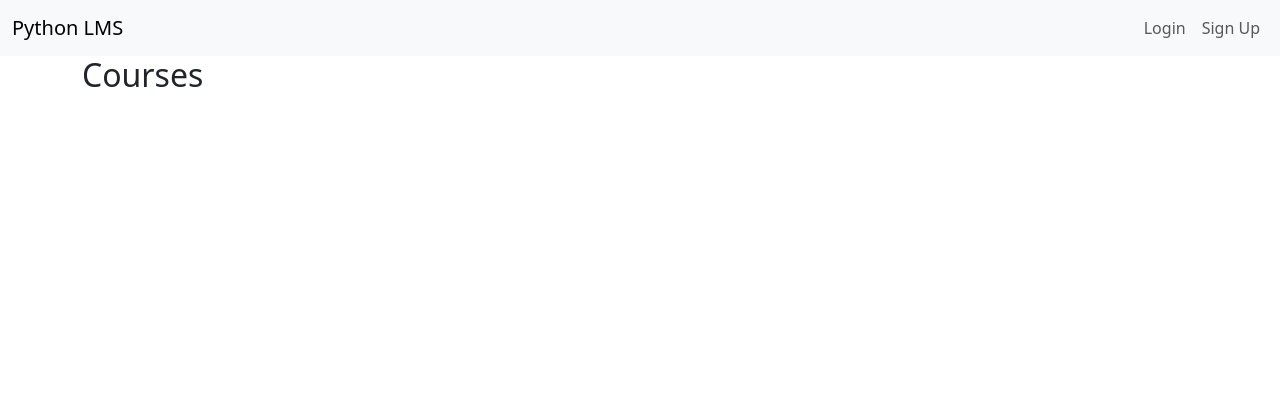
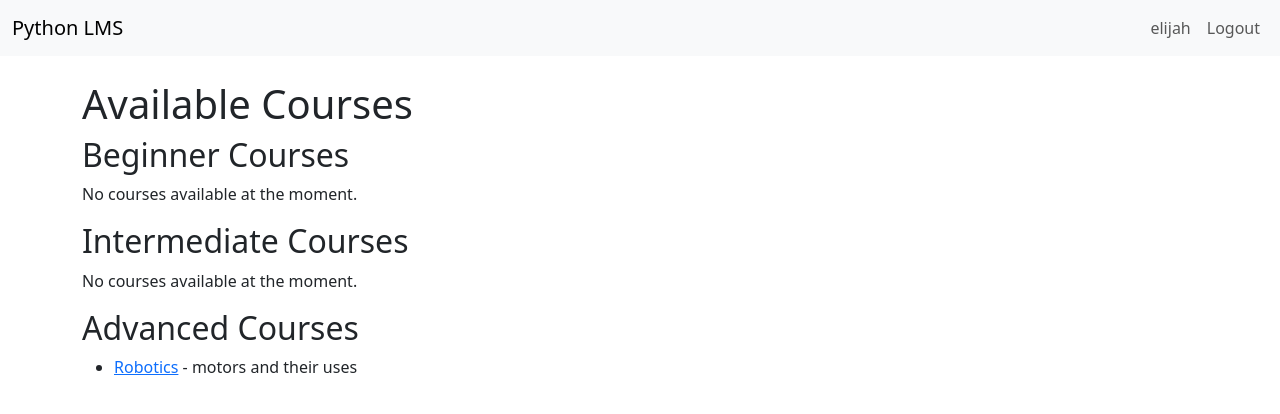
Before and after one commit to eliki-hue/Python-LMS, a Django app: page / in a window 1280 px wide. Shown: the top 414 px of the page. Run offline with Django 4.2, Linux system fonts and the light colour scheme; a user stored in the database is signed in; data comes from the database, SQL or seed files in the repository; both versions use the stored data as it was after the commit.

Commit message:
created course detail template and added date created in models

```diff
--- a/learning/models.py
+++ b/learning/models.py
@@ -11,6 +11,7 @@ class Course(models.Model):
     title = models.CharField(max_length=100)
     description = models.TextField(blank=True)
     level = models.CharField(max_length=20, choices=LEVEL_CHOICES)
+    created_at = models.DateTimeField(auto_now_add=True)  # Automatically set the field to now when the object is first created
 
     def __str__(self):
         return self.title
@@ -20,6 +21,7 @@ class Lesson(models.Model):
     title = models.CharField(max_length=100)
     content = models.TextField()
     order = models.PositiveIntegerField(default=0)  # Defines the sequence of lessons
+    created_at = models.DateTimeField(auto_now_add=True)  # Automatically set the field to now when the object is first created
 
     def __str__(self):
         return self.title
--- a/learning/templates/base.html
+++ b/learning/templates/base.html
@@ -9,18 +9,43 @@
 <body>
     <nav class="navbar navbar-expand-lg navbar-light bg-light">
         <div class="container-fluid">
-            <a class="navbar-brand" href="#">Python LMS</a>
+            <a class="navbar-brand" href="{% url 'course_list' %}">Python LMS</a>
             <div class="collapse navbar-collapse">
                 <ul class="navbar-nav ms-auto">
-                    <li class="nav-item"><a class="nav-link" href="{% url 'login' %}">Login</a></li>
-                    <li class="nav-item"><a class="nav-link" href="{% url 'signup' %}">Sign Up</a></li>
+                    {% if user.is_authenticated %}
+                        <li class="nav-item">
+                            <a class="nav-link" href="#">{{ user.username }}</a>
+                        </li>
+                        <li class="nav-item">
+                            <a class="nav-link" href="{% url 'logout' %}">Logout</a>
+                        </li>
+                    {% else %}
+                        <li class="nav-item">
+                            <a class="nav-link" href="{% url 'login' %}">Login</a>
+                        </li>
+                        <li class="nav-item">
+                            <a class="nav-link" href="{% url 'signup' %}">Sign Up</a>
+                        </li>
+                    {% endif %}
                 </ul>
             </div>
         </div>
     </nav>
-    <div class="container">
+
+    <div class="container mt-4">
+        {% if messages %}
+            {% for message in messages %}
+                <div class="alert alert-{{ message.tags }} alert-dismissible fade show" role="alert">
+                    {{ message }}
+                    <button type="button" class="btn-close" data-bs-dismiss="alert" aria-label="Close"></button>
+                </div>
+            {% endfor %}
+        {% endif %}
+
         {% block content %}
         {% endblock %}
     </div>
+
+    <script src="https://cdn.jsdelivr.net/npm/bootstrap@5.3.0/dist/js/bootstrap.bundle.min.js"></script>
 </body>
 </html>
--- a/learning/templates/course_list.html
+++ b/learning/templates/course_list.html
@@ -1,18 +1,21 @@
 {% extends 'base.html' %}
 
 {% block content %}
-<h2>Courses</h2>
-<div class="row">
-    {% for course in courses %}
-        <div class="col-md-4">
-            <div class="card">
-                <div class="card-body">
-                    <h5 class="card-title">{{ course.title }}</h5>
-                    <p class="card-text">{{ course.get_level_display }}</p>
-                    <a href="{% url 'course_detail' course.pk %}" class="btn btn-primary">View Course</a>
-                </div>
-            </div>
-        </div>
-    {% endfor %}
-</div>
+<h1>Available Courses</h1>
+
+{% for level, courses in courses_by_level.items %}
+    <h2>{{ level }} Courses</h2>
+    {% if courses %}
+        <ul>
+        {% for course in courses %}
+            <li>
+                <a href="{% url 'course_detail' course.id %}">{{ course.title }}</a> - {{ course.description }}
+            </li>
+        {% endfor %}
+        </ul>
+    {% else %}
+        <p>No  courses available at the moment.</p>
+    {% endif %}
+{% endfor %}
+
 {% endblock %}
--- a/learning/views.py
+++ b/learning/views.py
@@ -92,7 +92,6 @@ def course_list(request):
 
     return render(request, 'course_list.html', context)
 
-
 @login_required
 def course_detail(request, course_id):
     """
@@ -100,7 +99,8 @@ def course_detail(request, course_id):
     """
     course = get_object_or_404(Course, id=course_id)
     lessons = Lesson.objects.filter(course=course).order_by('order')
-
+    print("courses:{course} lesson:{lesson}")
+    print(".......................................")
     context = {
         'course': course,
         'lessons': lessons,
@@ -116,7 +116,8 @@ def lesson_detail(request, course_id, lesson_id):
     """
     course = get_object_or_404(Course, id=course_id)
     lesson = get_object_or_404(Lesson, id=lesson_id, course=course)
-
+    print("courses:{course} lesson:{lesson}")
+    print(".......................................")
     context = {
         'course': course,
         'lesson': lesson,
```
Also changed, not shown: learning/templates/course_detail.html (added, +10 -0 lines), db.sqlite3 (added), learning/migrations/0001_initial.py (added).
